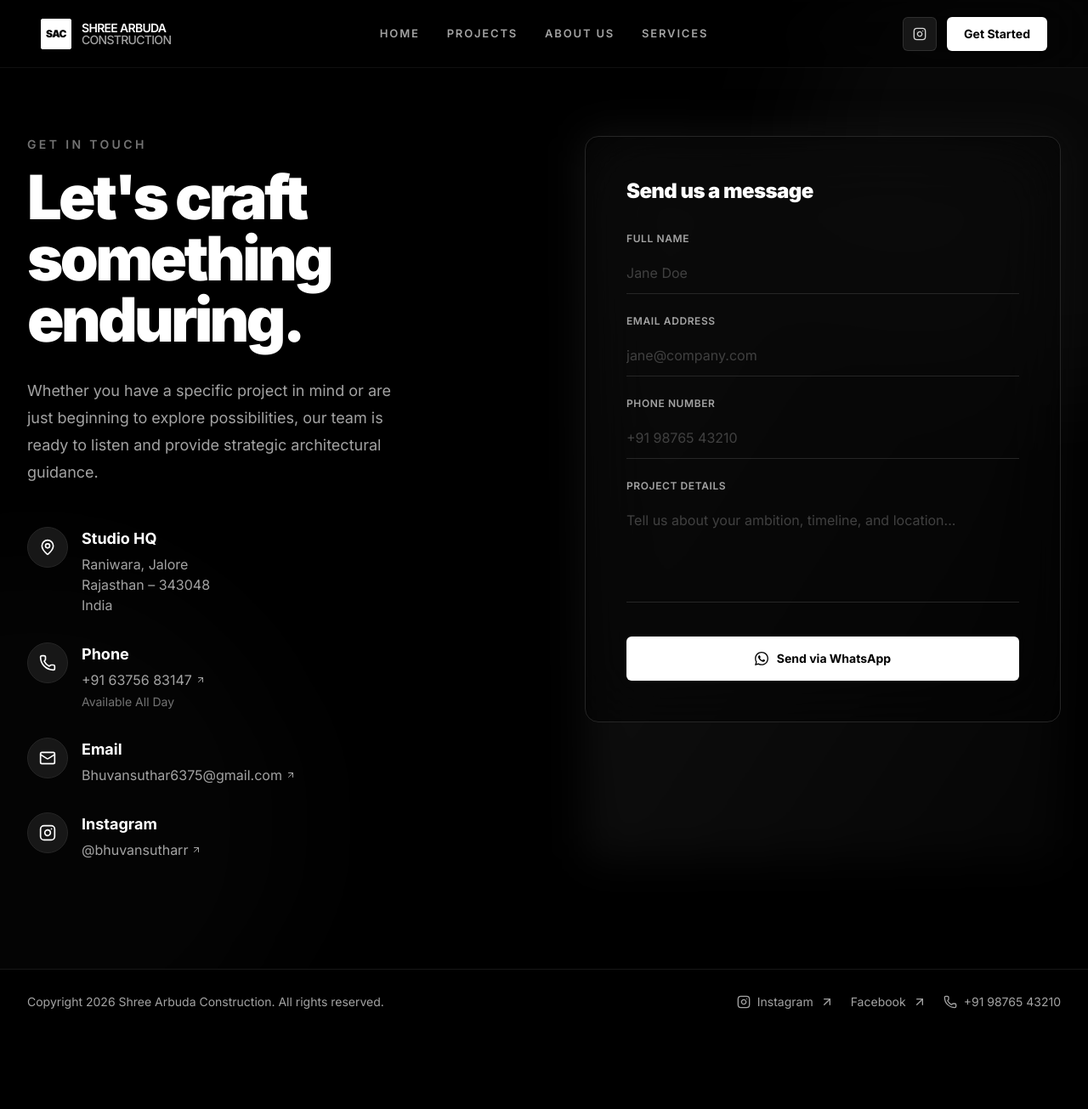
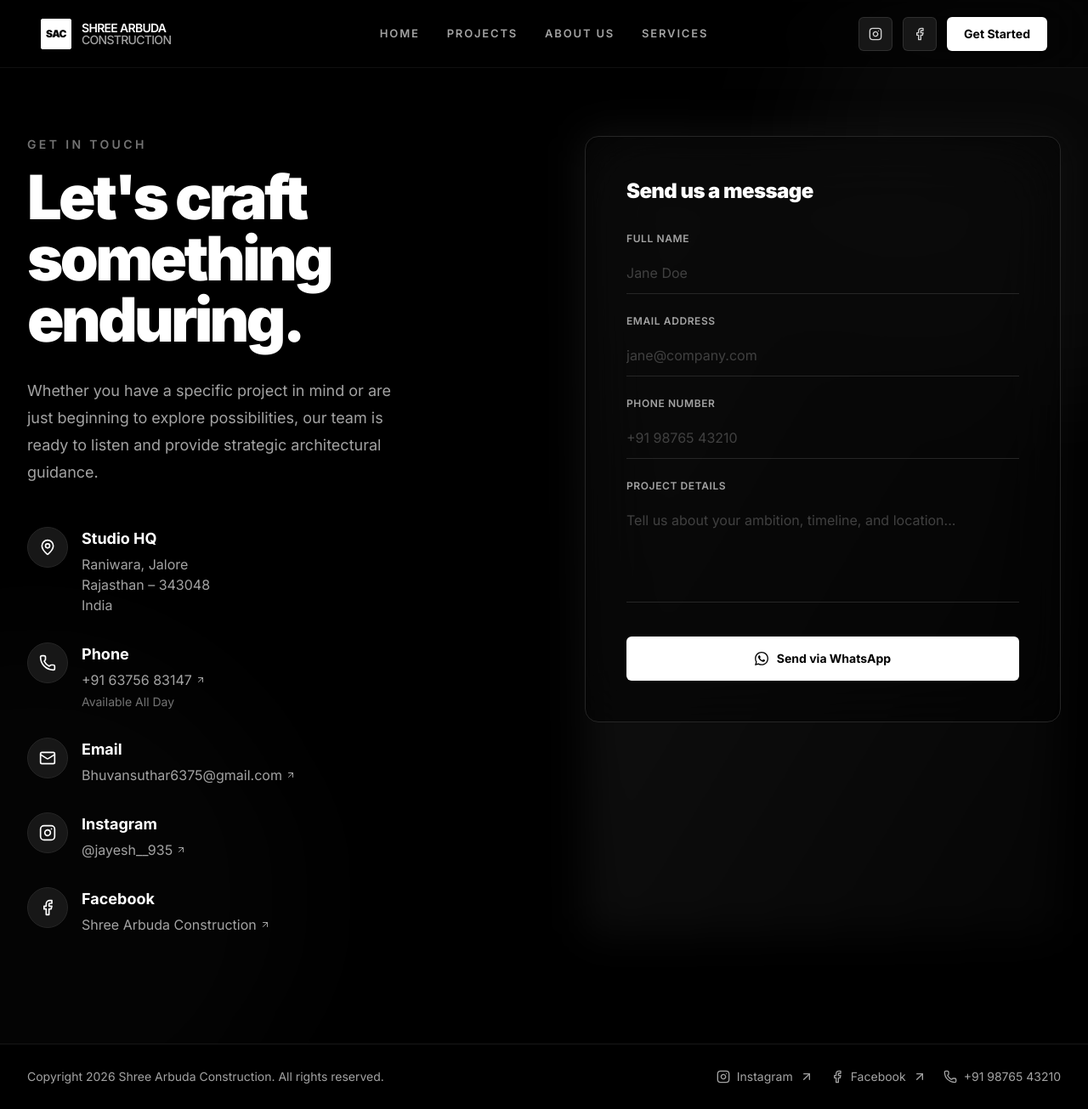
Before and after one commit to kunalgugarwal-droid/bhuvan-portfolio, a React (Vite) app: page /contact in a window 1280 px wide. Shown: the whole page at 85% size. Before the commit the page ends 1217 px from the top, so only its background shows below. Built offline with nearby package versions, Linux system fonts and the light colour scheme; the HTML template or start-up script is replaced by a standard one.

Commit message:
change social links

```diff
--- a/src/App.jsx
+++ b/src/App.jsx
@@ -40,6 +40,24 @@ function InstagramIcon({ className = "h-4 w-4", ...props }) {
       <rect width="20" height="20" x="2" y="2" rx="5" ry="5" />
       <path d="M16 11.37A4 4 0 1 1 12.63 8 4 4 0 0 1 16 11.37z" />
       <line x1="17.5" x2="17.51" y1="6.5" y2="6.5" />
+    </svg>
+  );
+}
+
+function FacebookIcon({ className = "h-4 w-4", ...props }) {
+  return (
+    <svg
+      xmlns="http://www.w3.org/2000/svg"
+      viewBox="0 0 24 24"
+      fill="none"
+      stroke="currentColor"
+      strokeWidth="2"
+      strokeLinecap="round"
+      strokeLinejoin="round"
+      className={className}
+      {...props}
+    >
+      <path d="M18 2h-3a5 5 0 0 0-5 5v3H7v4h3v8h4v-8h3l1-4h-4V7a1 1 0 0 1 1-1h3z" />
     </svg>
   );
 }
@@ -108,7 +126,7 @@ const processSteps = [
 
 const metrics = [
   { value: 15, suffix: "+", label: "Years Experience" },
-  { value: 120, suffix: "+", label: "Projects Completed" },
+  { value: 5000, suffix: "+", label: "Projects Completed" },
   { value: 10, suffix: "+", label: "Industry Awards" },
   { value: 32, suffix: "M", label: "Sq. ft. Designed" },
 ];
@@ -268,7 +286,7 @@ function Navbar() {
           {/* Desktop CTA — far right */}
           <div className="relative z-50 hidden items-center gap-3 md:flex">
             <a
-              href="https://www.instagram.com/bhuvansutharr/"
+              href="https://www.instagram.com/jayesh__935?utm_source=ig_web_button_share_sheet&stkn=ZDNlZDc0MzIxNw=="
               target="_blank"
               rel="noopener noreferrer"
               className="grid h-10 w-10 place-items-center rounded-md border border-white/10 bg-neutral-900 text-neutral-300 transition-colors hover:border-white/30 hover:bg-neutral-800 hover:text-white"
@@ -276,6 +294,16 @@ function Navbar() {
               title="Follow on Instagram"
             >
               <InstagramIcon className="h-4 w-4" />
+            </a>
+            <a
+              href="https://www.facebook.com/100060652575422/"
+              target="_blank"
+              rel="noopener noreferrer"
+              className="grid h-10 w-10 place-items-center rounded-md border border-white/10 bg-neutral-900 text-neutral-300 transition-colors hover:border-white/30 hover:bg-neutral-800 hover:text-white"
+              aria-label="Facebook Profile"
+              title="Follow on Facebook"
+            >
+              <FacebookIcon className="h-4 w-4" />
             </a>
             <Link
               to="/contact"
@@ -362,8 +390,9 @@ function Navbar() {
               >
                 Get Started
               </Link>
+              <div className="flex items-center gap-3">
                 <a
-                href="https://www.instagram.com/bhuvansutharr/"
+                  href="https://www.instagram.com/jayesh__935?utm_source=ig_web_button_share_sheet&stkn=ZDNlZDc0MzIxNw=="
                   target="_blank"
                   rel="noopener noreferrer"
                   className="grid h-14 w-14 place-items-center rounded-md border border-neutral-800 bg-neutral-900 text-white transition-colors hover:border-neutral-600 hover:bg-neutral-800"
@@ -371,6 +400,16 @@ function Navbar() {
                 >
                   <InstagramIcon className="h-6 w-6" />
                 </a>
+                <a
+                  href="https://www.facebook.com/100060652575422/"
+                  target="_blank"
+                  rel="noopener noreferrer"
+                  className="grid h-14 w-14 place-items-center rounded-md border border-neutral-800 bg-neutral-900 text-white transition-colors hover:border-neutral-600 hover:bg-neutral-800"
+                  aria-label="Facebook Profile"
+                >
+                  <FacebookIcon className="h-6 w-6" />
+                </a>
+              </div>
             </motion.div>
           </motion.div>
         )}
@@ -1054,7 +1093,7 @@ function Footer() {
         <p>Copyright 2026 Shree Arbuda Construction. All rights reserved.</p>
         <div className="flex flex-wrap items-center gap-5">
           <a
-            href="https://www.instagram.com/bhuvansutharr/"
+            href="https://www.instagram.com/jayesh__935?utm_source=ig_web_button_share_sheet&stkn=ZDNlZDc0MzIxNw=="
             target="_blank"
             rel="noopener noreferrer"
             className="inline-flex items-center gap-2 transition hover:text-white"
@@ -1064,11 +1103,12 @@ function Footer() {
             <ArrowUpRight className="h-4 w-4" />
           </a>
           <a
-            href="https://facebook.com"
+            href="https://www.facebook.com/100060652575422/"
             target="_blank"
             rel="noopener noreferrer"
             className="inline-flex items-center gap-2 transition hover:text-white"
           >
+            <FacebookIcon className="h-4 w-4 text-neutral-400" />
             Facebook
             <ArrowUpRight className="h-4 w-4" />
           </a>
--- a/src/Contact.jsx
+++ b/src/Contact.jsx
@@ -18,6 +18,24 @@ function InstagramIcon({ className = "h-5 w-5", ...props }) {
       <rect width="20" height="20" x="2" y="2" rx="5" ry="5" />
       <path d="M16 11.37A4 4 0 1 1 12.63 8 4 4 0 0 1 16 11.37z" />
       <line x1="17.5" x2="17.51" y1="6.5" y2="6.5" />
+    </svg>
+  );
+}
+
+function FacebookIcon({ className = "h-5 w-5", ...props }) {
+  return (
+    <svg
+      xmlns="http://www.w3.org/2000/svg"
+      viewBox="0 0 24 24"
+      fill="none"
+      stroke="currentColor"
+      strokeWidth="2"
+      strokeLinecap="round"
+      strokeLinejoin="round"
+      className={className}
+      {...props}
+    >
+      <path d="M18 2h-3a5 5 0 0 0-5 5v3H7v4h3v8h4v-8h3l1-4h-4V7a1 1 0 0 1 1-1h3z" />
     </svg>
   );
 }
@@ -155,12 +173,29 @@ export default function Contact() {
                 <div>
                   <h3 className="mb-1 text-lg font-bold text-white">Instagram</h3>
                   <a
-                    href="https://www.instagram.com/bhuvansutharr/"
+                    href="https://www.instagram.com/jayesh__935?utm_source=ig_web_button_share_sheet&stkn=ZDNlZDc0MzIxNw=="
                     target="_blank"
                     rel="noopener noreferrer"
                     className="text-neutral-400 transition hover:text-white inline-flex items-center gap-1"
                   >
-                    @bhuvansutharr <ArrowUpRight className="h-3 w-3" />
+                    @jayesh__935 <ArrowUpRight className="h-3 w-3" />
+                  </a>
+                </div>
+              </motion.div>
+
+              <motion.div variants={fadeInUp} className="flex items-start gap-4">
+                <div className="grid h-12 w-12 shrink-0 place-items-center rounded-full border border-neutral-800 bg-neutral-900">
+                  <FacebookIcon className="h-5 w-5 text-white" />
+                </div>
+                <div>
+                  <h3 className="mb-1 text-lg font-bold text-white">Facebook</h3>
+                  <a
+                    href="https://www.facebook.com/100060652575422/"
+                    target="_blank"
+                    rel="noopener noreferrer"
+                    className="text-neutral-400 transition hover:text-white inline-flex items-center gap-1"
+                  >
+                    Shree Arbuda Construction <ArrowUpRight className="h-3 w-3" />
                   </a>
                 </div>
               </motion.div>
--- a/src/components/Hero.jsx
+++ b/src/components/Hero.jsx
@@ -105,7 +105,7 @@ export default function Hero() {
               to="/contact"
               className="group flex min-w-36 items-center justify-center gap-1.5 rounded-md bg-white px-6 py-4 text-sm font-bold text-black transition-all duration-200 hover:bg-neutral-200 sm:min-w-40"
             >
-              <span>Work With Us</span>
+              <span>Build With Us</span>
               <ArrowUpRight className="h-4 w-4 transition-transform duration-200 group-hover:translate-x-0.5 group-hover:-translate-y-0.5" />
             </Link>
             <Link
```
Also changed, not shown: 3 other files (tests, documents, lock files or other folders). Lines whose indentation alone changed are shown as unchanged.
